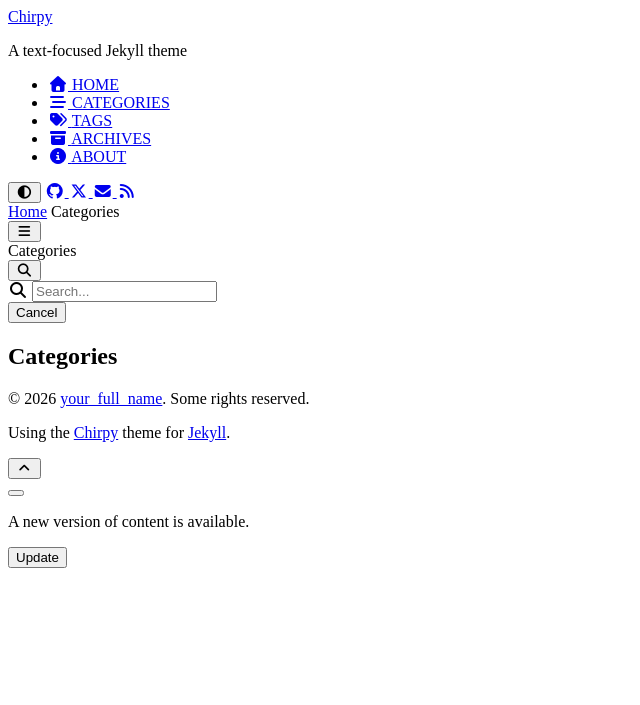
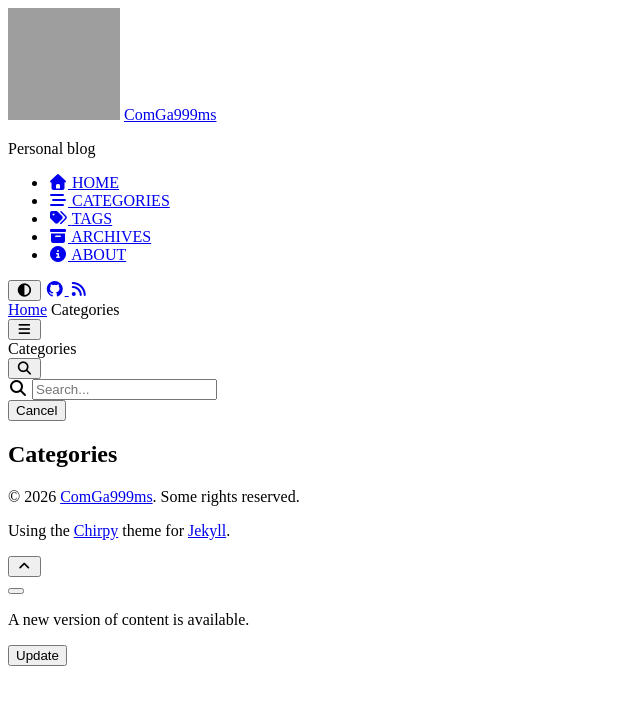
Before and after one commit to ComGa999ms/ComGa999ms.github.io, a Jekyll site: the page built from _tabs/categories.md, in a window 1280 px wide. Shown: the top 705 px of the page, without its empty margins (0-640 px from the left). Built offline with Jekyll 4.4.1, drawn with Linux system fonts in a browser that asks for light colours; cached includes are drawn as plain includes; nearby versions of some CDN libraries; comment, search, counter and statistics services are not loaded; grey boxes are pictures that could not be loaded.

Commit message:
fix: configure site profile

```diff
--- a/_config.yml
+++ b/_config.yml
@@ -14,33 +14,32 @@ timezone:
 # jekyll-seo-tag settings › https://github.com/jekyll/jekyll-seo-tag/blob/master/docs/usage.md
 # ↓ --------------------------
 
-title: Chirpy # the main title
+title: ComGa999ms # the main title
 
-tagline: A text-focused Jekyll theme # it will display as the subtitle
+tagline: Personal blog # it will display as the subtitle
 
 description: >- # used by seo meta and the atom feed
-  A minimal, responsive and feature-rich Jekyll theme for technical writing.
+  Personal website and blog of ComGa999ms.
 
 # Fill in the protocol & hostname for your site.
 # E.g. 'https://username.github.io', note that it does not end with a '/'.
-url: ""
+url: "https://ComGa999ms.github.io"
 
 github:
-  username: github_username # change to your GitHub username
+  username: ComGa999ms # change to your GitHub username
 
 twitter:
-  username: twitter_username # change to your Twitter username
+  username: # change to your Twitter username
 
 social:
   # Change to your full name.
   # It will be displayed as the default author of the posts and the copyright owner in the Footer
-  name: your_full_name
-  email: example@domain.com # change to your email address
+  name: ComGa999ms
+  email: # change to your email address
   fediverse_handle: # fill in your fediverse handle. E.g. "@username@domain.com"
   links:
     # The first element serves as the copyright owner's link
-    - https://twitter.com/username # change to your Twitter homepage
-    - https://github.com/username # change to your GitHub homepage
+    - https://github.com/ComGa999ms # change to your GitHub homepage
     # Uncomment below to add more social links
     # - https://www.facebook.com/username
     # - https://www.linkedin.com/in/username
@@ -99,7 +98,7 @@ theme_mode: # [light | dark]
 cdn:
 
 # the avatar on sidebar, support local or CORS resources
-avatar:
+avatar: https://github.com/ComGa999ms.png
 
 # The URL of the site-wide social preview image used in SEO `og:image` meta tag.
 # It can be overridden by a customized `page.image` in front matter.
```
